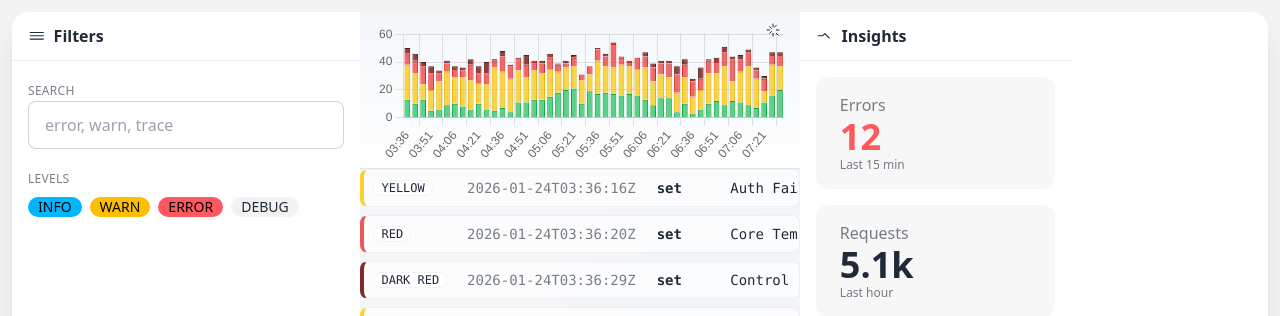
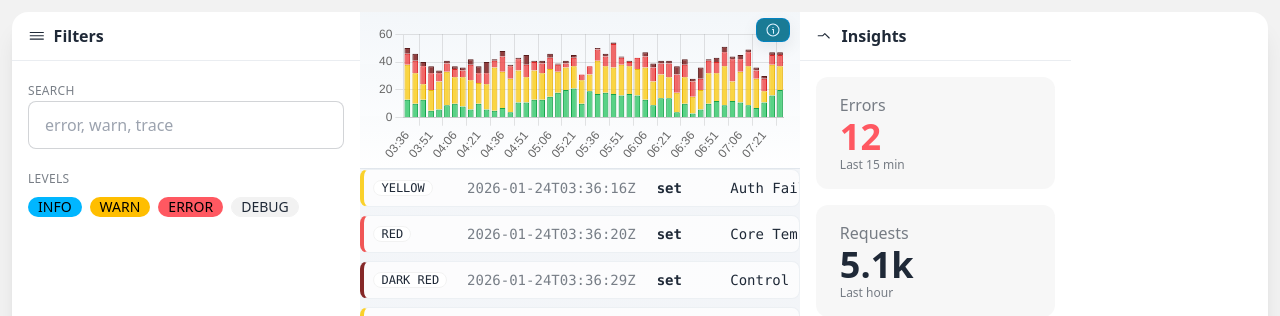
Before and after one commit to fillet54/log-viewer, a Flask app: page / in a window 1280 px wide. Shown: the top 316 px of the page. Run offline with Flask 3, Linux system fonts and the light colour scheme; some libraries are stand-ins or nearby versions.

Commit message:
More prominent button for bar chart legend

```diff
--- a/static/app.js
+++ b/static/app.js
@@ -461,11 +461,16 @@ const initChart = (logData, logController) => {
 
   const toggleTooltips = document.getElementById("toggle-tooltips");
   if (toggleTooltips) {
+    const setToggleState = (enabled) => {
+      toggleTooltips.setAttribute("aria-pressed", String(enabled));
+      toggleTooltips.classList.toggle("tooltip-disabled", !enabled);
+      toggleTooltips.classList.toggle("is-enabled", enabled);
+    };
+    setToggleState(true);
     toggleTooltips.addEventListener("click", () => {
       const current = stackedChart.options.plugins.tooltip.enabled !== false;
       stackedChart.options.plugins.tooltip.enabled = !current;
-      toggleTooltips.setAttribute("aria-pressed", String(!current));
-      toggleTooltips.classList.toggle("tooltip-disabled", current);
+      setToggleState(!current);
       stackedChart.update();
     });
   }
--- a/static/styles.css
+++ b/static/styles.css
@@ -68,6 +68,29 @@
 .tool-icon {
   width: 1rem;
   height: 1rem;
+}
+
+.chart-toggle {
+  border-color: rgba(148, 163, 184, 0.6);
+  background: rgba(248, 250, 252, 0.9);
+  box-shadow: 0 6px 16px rgba(15, 23, 42, 0.08);
+  color: rgba(71, 85, 105, 0.9);
+}
+
+.chart-toggle:hover {
+  border-color: rgba(56, 189, 248, 0.85);
+  background: rgba(224, 242, 254, 0.9);
+}
+
+.chart-toggle.is-enabled {
+  border-color: rgba(2, 132, 199, 0.9);
+  background: rgba(14, 116, 144, 0.95);
+  color: #e0f2fe;
+}
+
+.chart-toggle.is-enabled:hover {
+  background: rgba(2, 132, 199, 0.95);
+  color: #f0f9ff;
 }
 
 .tooltip-disabled {
--- a/templates/index.html
+++ b/templates/index.html
@@ -51,10 +51,17 @@
             <section id="pane-center" class="pane">
               <div class="chart-band">
                 <div class="chart-tools">
-                  <button id="toggle-tooltips" class="btn btn-ghost btn-xs" aria-pressed="true" title="Toggle chart tooltips">
-                    <svg viewBox="0 0 24 24" fill="none" stroke="currentColor" stroke-width="1.5" class="tool-icon">
-                      <path stroke-linecap="round" stroke-linejoin="round" d="M12 3v4m0 10v4m9-9h-4M7 12H3m13.95-6.95-2.83 2.83M9.88 14.12l-2.83 2.83m0-9.9 2.83 2.83m7.07 7.07 2.83 2.83" />
+                  <button
+                    id="toggle-tooltips"
+                    class="btn btn-outline btn-xs chart-toggle"
+                    aria-pressed="true"
+                    title="Toggle value popup on hover"
+                  >
+                    <svg viewBox="0 0 24 24" fill="none" stroke="currentColor" stroke-width="1.6" class="tool-icon">
+                      <circle cx="12" cy="12" r="9" />
+                      <path stroke-linecap="round" stroke-linejoin="round" d="M12 8.25h.01M11.25 11.25h1.5v5.5" />
                     </svg>
+                    <span class="sr-only">Toggle value popup</span>
                   </button>
                 </div>
                 <canvas id="stacked-chart" height="120"></canvas>
```
